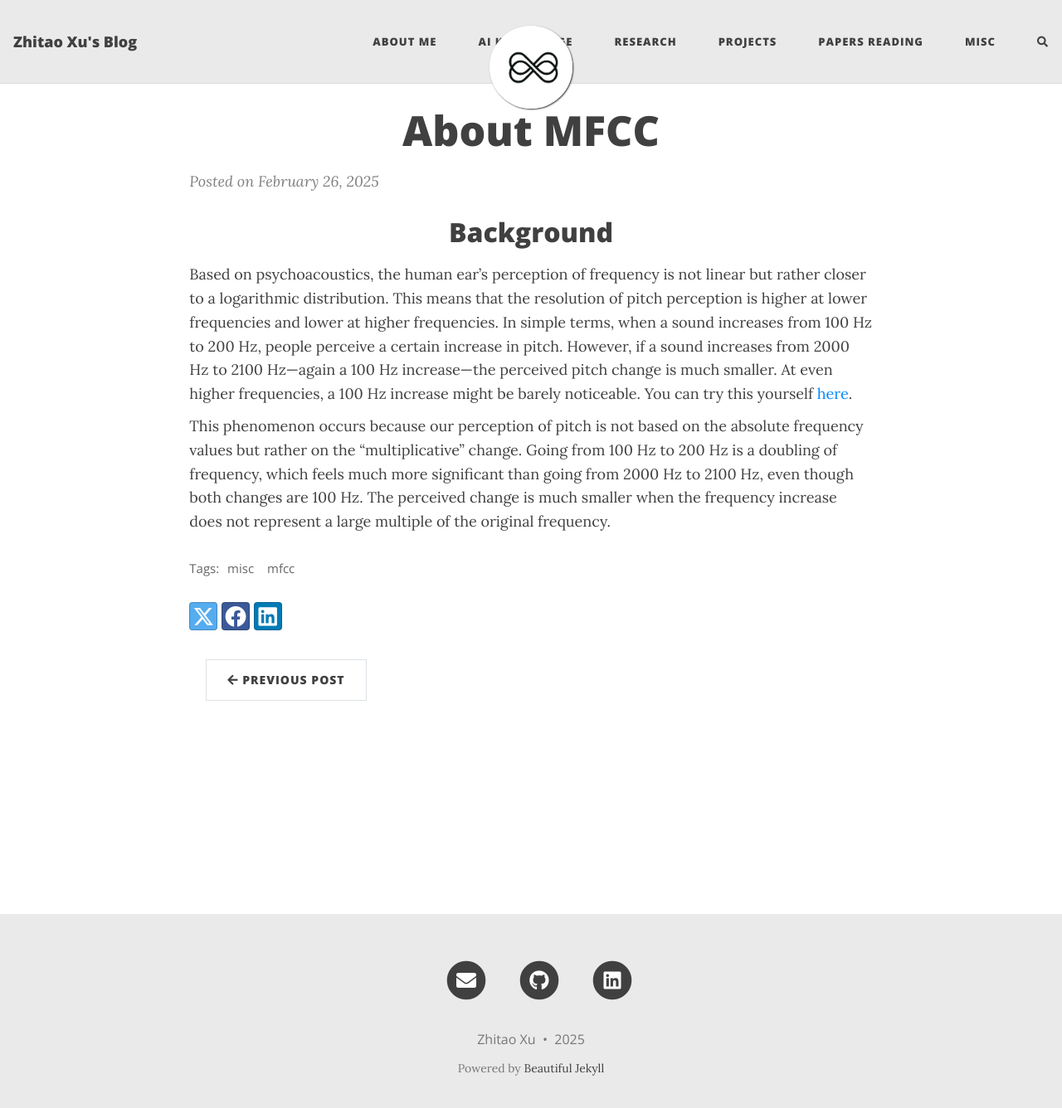
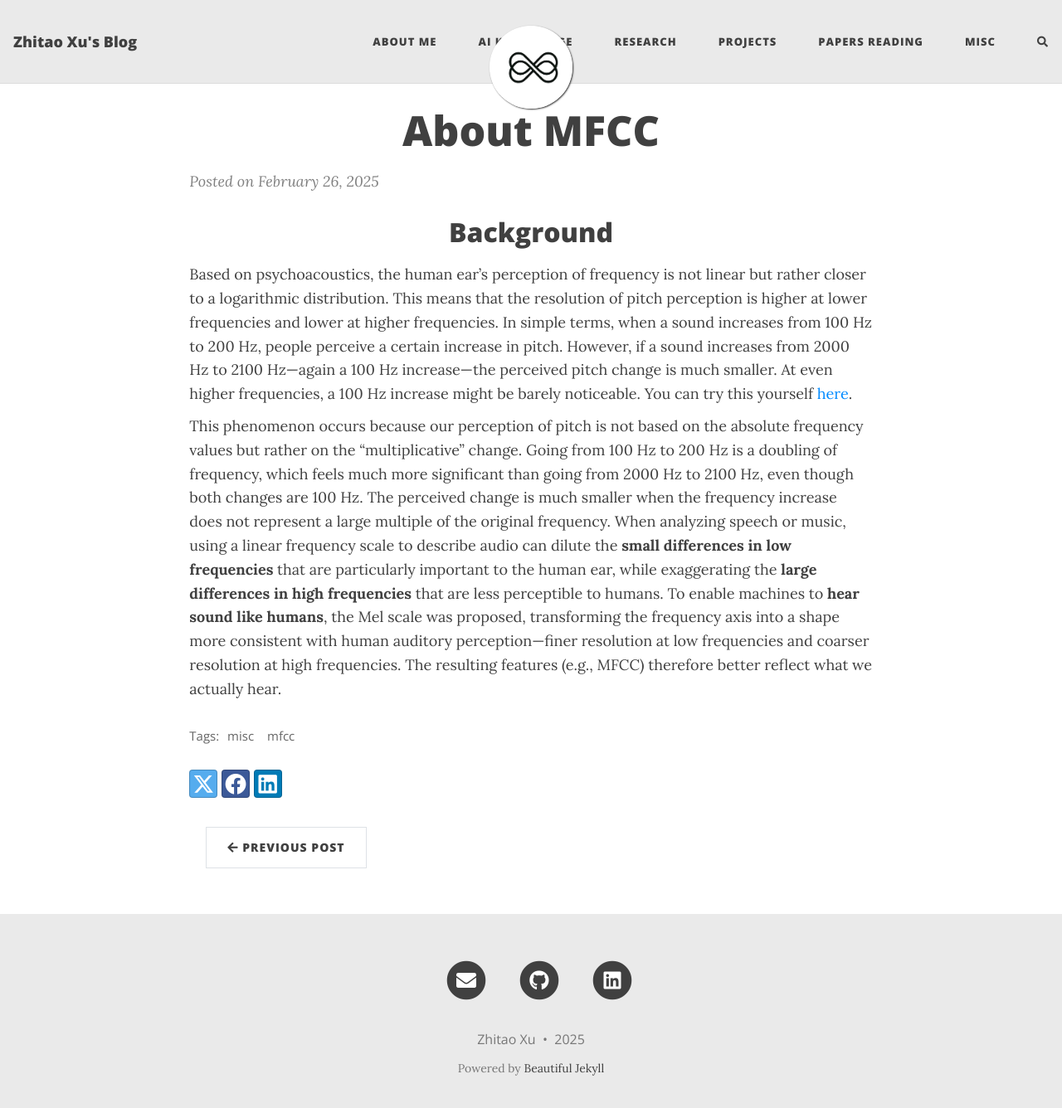
Before and after one commit to HerrXu01/herrxu01.github.io, a Jekyll site: the page built from misc/_posts/2025-02-26-About-MFCC.md, in a window 1280 px wide and 1349 px high. Shown: the top 1336 px of the window at 83% size. Built offline with Jekyll 4.4.1, drawn with Linux system fonts in a browser that asks for light colours; comment, search, counter and statistics services are not loaded.

Commit message:
update mfcc post

```diff
--- a/misc/_posts/2025-02-26-About-MFCC.md
+++ b/misc/_posts/2025-02-26-About-MFCC.md
@@ -10,4 +10,4 @@ tags: [misc, mfcc]
 
 Based on psychoacoustics, the human ear's perception of frequency is not linear but rather closer to a logarithmic distribution. This means that the resolution of pitch perception is higher at lower frequencies and lower at higher frequencies. In simple terms, when a sound increases from 100 Hz to 200 Hz, people perceive a certain increase in pitch. However, if a sound increases from 2000 Hz to 2100 Hz—again a 100 Hz increase—the perceived pitch change is much smaller. At even higher frequencies, a 100 Hz increase might be barely noticeable. You can try this yourself [here](https://onlinetonegenerator.com/).
 
-This phenomenon occurs because our perception of pitch is not based on the absolute frequency values but rather on the "multiplicative" change. Going from 100 Hz to 200 Hz is a doubling of frequency, which feels much more significant than going from 2000 Hz to 2100 Hz, even though both changes are 100 Hz. The perceived change is much smaller when the frequency increase does not represent a large multiple of the original frequency.
+This phenomenon occurs because our perception of pitch is not based on the absolute frequency values but rather on the "multiplicative" change. Going from 100 Hz to 200 Hz is a doubling of frequency, which feels much more significant than going from 2000 Hz to 2100 Hz, even though both changes are 100 Hz. The perceived change is much smaller when the frequency increase does not represent a large multiple of the original frequency. When analyzing speech or music, using a linear frequency scale to describe audio can dilute the **small differences in low frequencies** that are particularly important to the human ear, while exaggerating the **large differences in high frequencies** that are less perceptible to humans. To enable machines to **hear sound like humans**, the Mel scale was proposed, transforming the frequency axis into a shape more consistent with human auditory perception—finer resolution at low frequencies and coarser resolution at high frequencies. The resulting features (e.g., MFCC) therefore better reflect what we actually hear.
```
